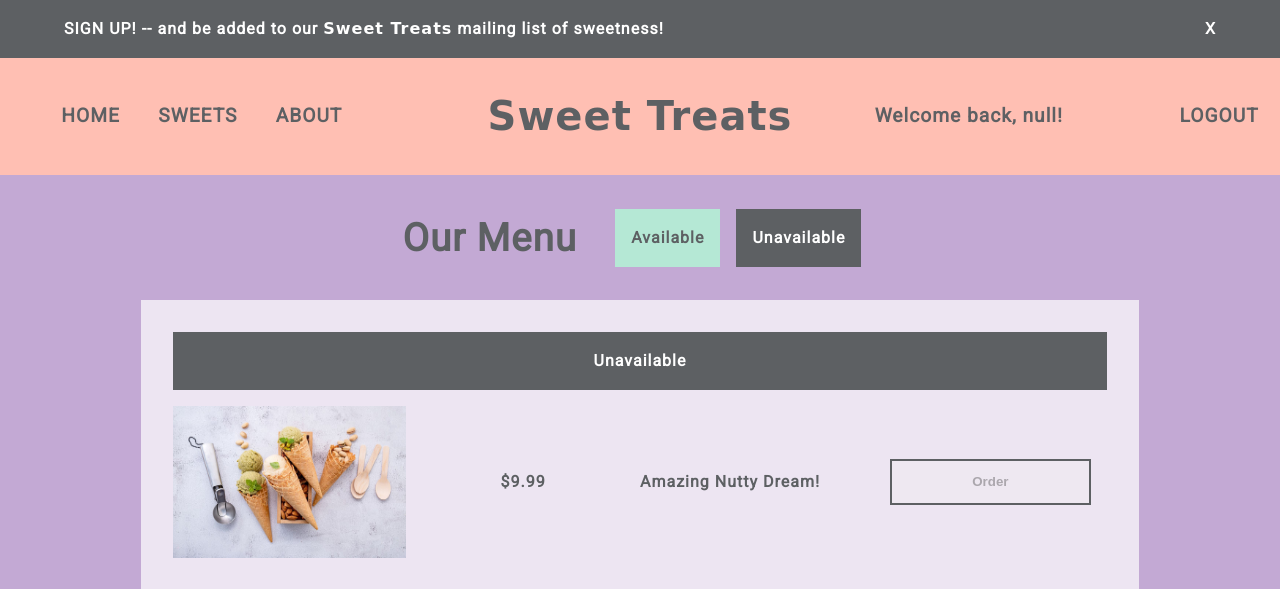
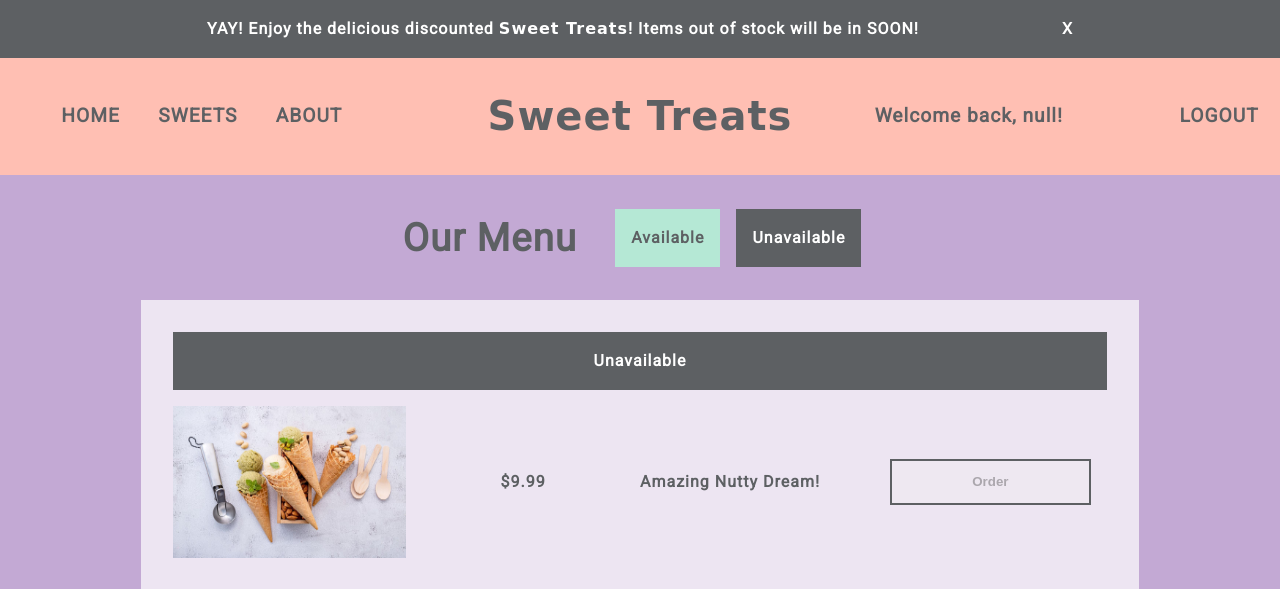
Before and after one commit to jonaaldas/Hackathon-sweet-treats-heroku, a Django app: page /inventory.html in a window 1280 px wide. Shown: the top 589 px of the page. Run offline with Django 3.2, Linux system fonts and the light colour scheme; some web fonts are replaced.

Commit message:
Adjusting inventory

```diff
--- a/sweet_treat_app/static/sweet_treat_app/css/index.css
+++ b/sweet_treat_app/static/sweet_treat_app/css/index.css
@@ -128,7 +128,7 @@ h4 {
   color: var(--light-color);
   padding: 0.1em 0;
   display: flex;
-  justify-content: space-between;
+  justify-content: space-evenly;
   padding: 0 4em;
 }
 
--- a/sweet_treat_app/templates/sweet_treat_app/inventory.html
+++ b/sweet_treat_app/templates/sweet_treat_app/inventory.html
@@ -39,8 +39,9 @@
     <!-- Announcement Banner START -->
     <section class="announcement-banner">
       <p>
-        SIGN UP! -- and be added to our
-        <span class="brand">Sweet Treats</span> mailing list of sweetness!
+        YAY! Enjoy the delicious discounted
+        <span class="brand">Sweet Treats</span>! Items out of stock will be in
+        SOON!
       </p>
       <p id="announcement-btn" class="announcement-btn">X</p>
     </section>
--- a/sweet_treat_app/views.py
+++ b/sweet_treat_app/views.py
@@ -4,6 +4,10 @@
 # # import bcrypt
 # import re
 # EMAIL_REGEX = re.compile(r'^[a-zA-Z0-9.+_-]+@[a-zA-Z0-9._-]+\.[a-zA-Z]+$')
+from django.contrib.auth.models import User
+from django.contrib.auth import login, authenticate, logout
+from django.conf import settings
+from django.core.mail import send_mail
 from django.shortcuts import render, redirect, HttpResponse
 
 def index(request):
@@ -17,3 +21,26 @@ def about(request):
 
 def inventory(request):
     return render(request,'sweet_treat_app/inventory.html')
+
+
+# EMAIL
+
+def signup(request):
+    if request.method=="POST":
+        username =request.POST["username"]
+        password =request.POST["password"]
+        email = request.POST["email"]
+
+        user = User.objects.create_user(
+                username = username,
+                password = password,
+                email = email
+             )
+        login (request,user)
+        subject = 'Welcome to Sweet Treats'
+        message = f'Hi {user.username}, thank you for signing up to the Sweet Treats mailing list!'
+        email_from = settings.EMAIL_HOST_USER
+        recipient_list = [user.email, ]
+        send_mail( subject, message, email_from, recipient_list )
+        return redirect("/dashboard/")
+    return render(request, "signup.html")
```
Also changed, not shown: Sweet_treat/settings.py (+9 -0 lines), Sweet_treat/backup/inventory.html (renamed from Sweet_treat/inventory.html).
